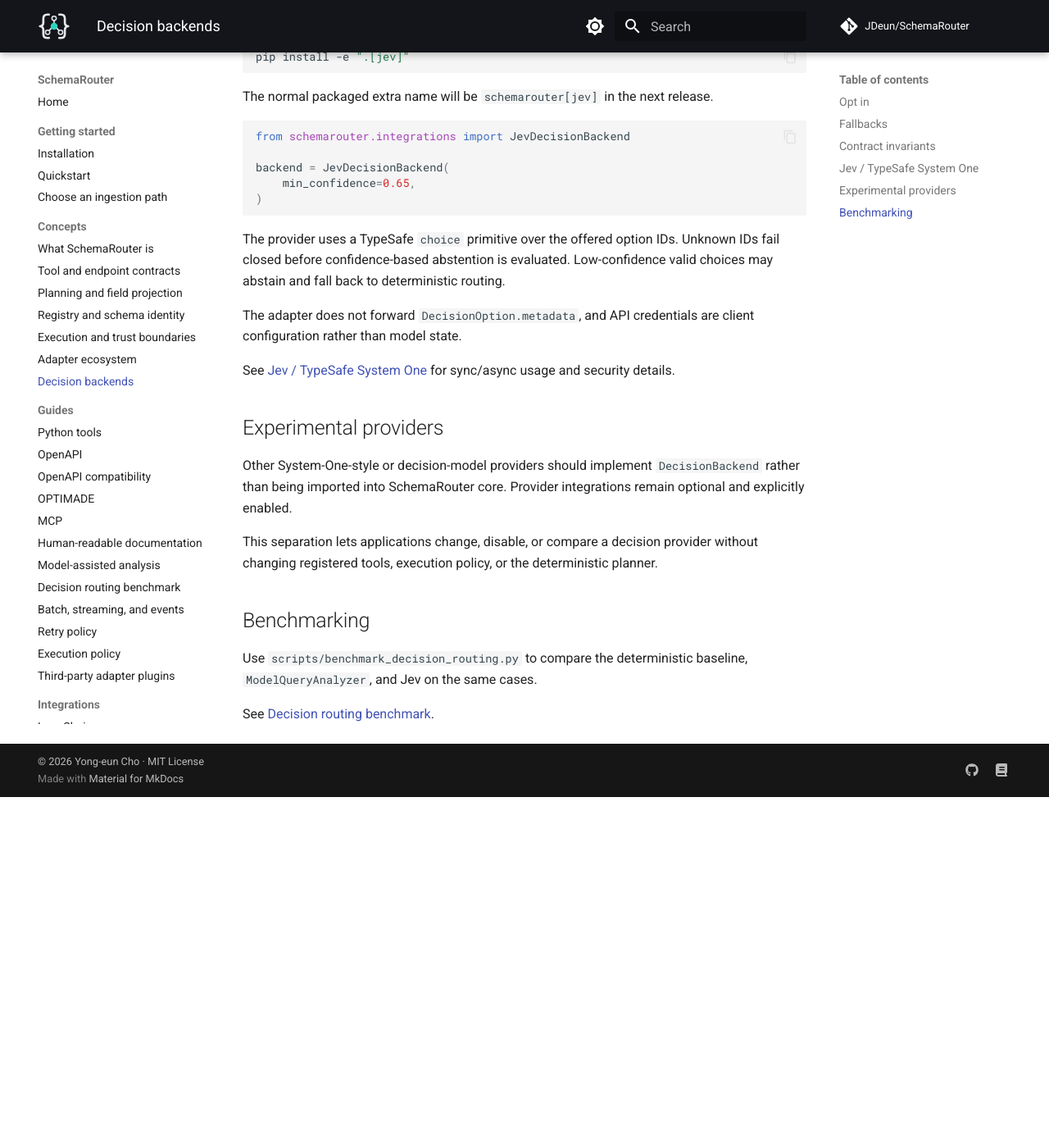
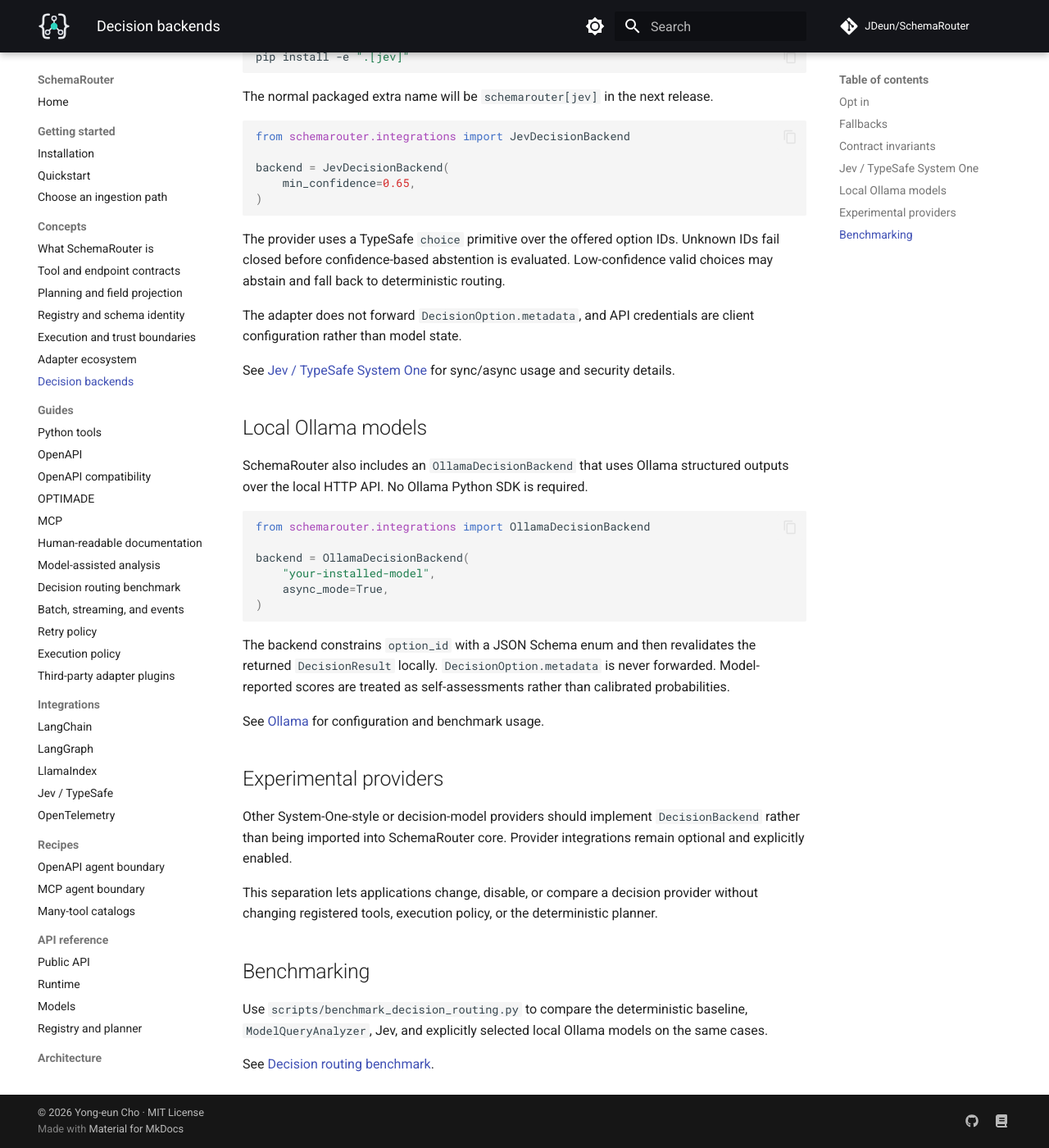
Before and after one commit to JDeun/SchemaRouter, an MkDocs documentation site: the page built from docs/concepts/decision-backends.md, in a window 1280 px wide and 1400 px high, scrolled down 1651 px. Shown: the whole window at 82% size. Built offline with MkDocs 1.6.1 and Material for MkDocs 9.7.7, drawn with Linux system fonts in a browser that asks for light colours; comment, search, counter and statistics services are not loaded; before the commit the page ends 2623 px from its top, so only the background shows below that.

Commit message:
docs: document Ollama bounded decisions

````diff
--- a/docs/concepts/decision-backends.md
+++ b/docs/concepts/decision-backends.md
@@ -84,6 +84,26 @@ configuration rather than model state.
 
 See [Jev / TypeSafe System One](../integrations/jev.md) for sync/async usage and security details.
 
+## Local Ollama models
+
+SchemaRouter also includes an `OllamaDecisionBackend` that uses Ollama structured outputs over the
+local HTTP API. No Ollama Python SDK is required.
+
+```python
+from schemarouter.integrations import OllamaDecisionBackend
+
+backend = OllamaDecisionBackend(
+    "your-installed-model",
+    async_mode=True,
+)
+```
+
+The backend constrains `option_id` with a JSON Schema enum and then revalidates the returned
+`DecisionResult` locally. `DecisionOption.metadata` is never forwarded. Model-reported scores are
+treated as self-assessments rather than calibrated probabilities.
+
+See [Ollama](../integrations/ollama.md) for configuration and benchmark usage.
+
 ## Experimental providers
 
 Other System-One-style or decision-model providers should implement `DecisionBackend` rather than
@@ -95,6 +115,6 @@ registered tools, execution policy, or the deterministic planner.
 ## Benchmarking
 
 Use `scripts/benchmark_decision_routing.py` to compare the deterministic baseline,
-`ModelQueryAnalyzer`, and Jev on the same cases.
+`ModelQueryAnalyzer`, Jev, and explicitly selected local Ollama models on the same cases.
 
 See [Decision routing benchmark](../guides/decision-benchmark.md).
````
